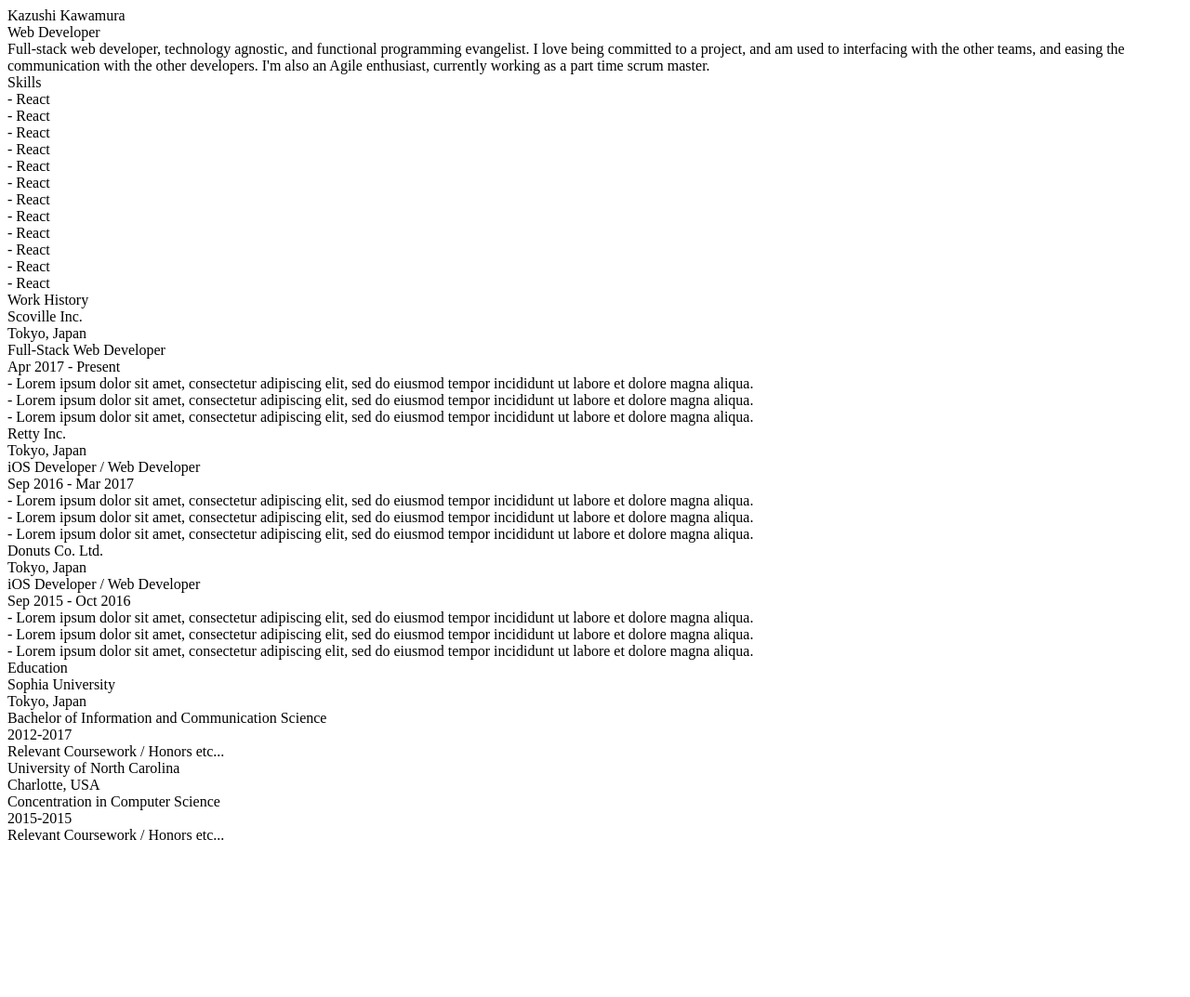
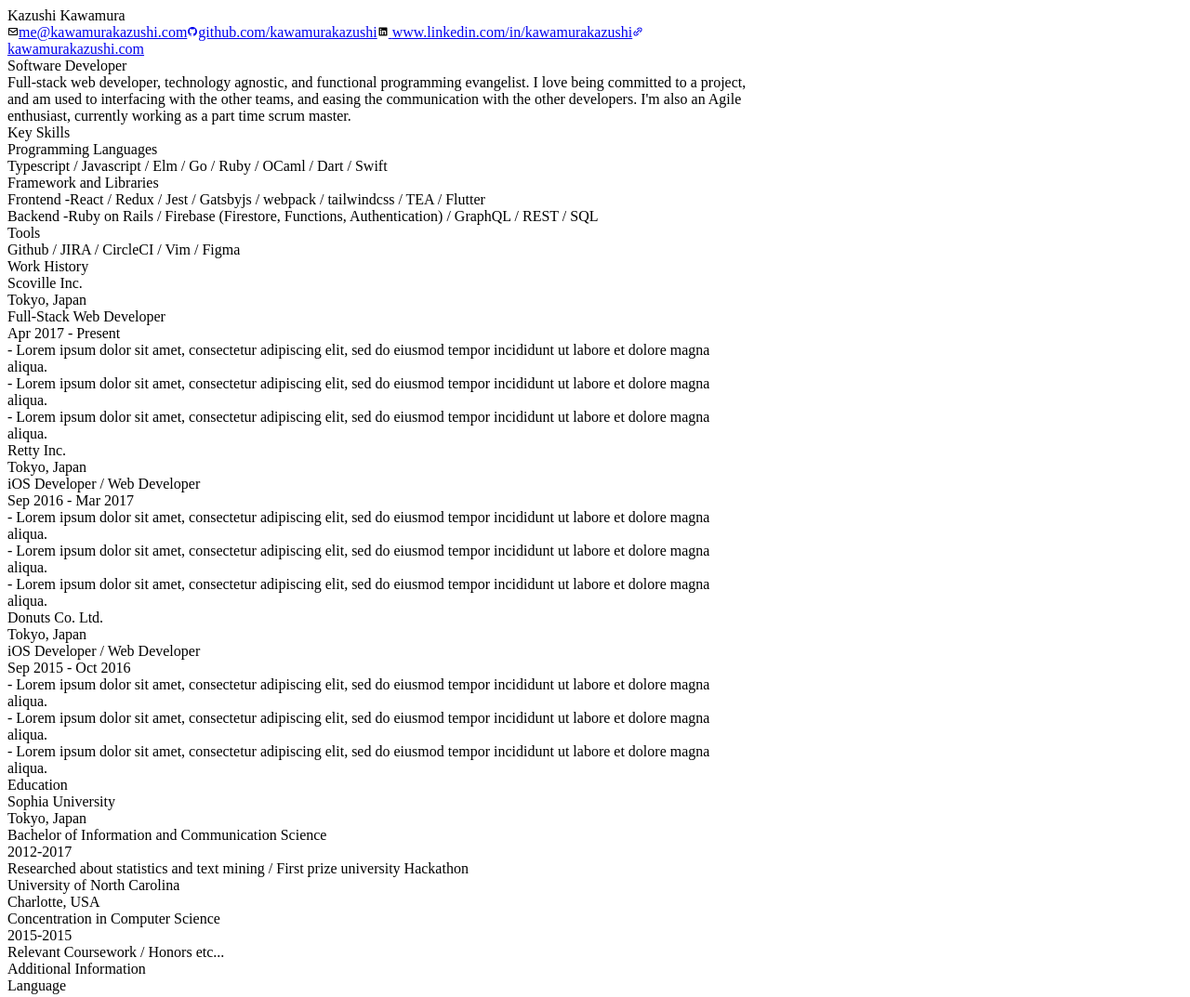
Before and after one commit to kawamurakazushi/.com, a Gatsby site: page /resume in a window 1280 px wide. Shown: the top 1073 px of the page at 93% size. Before the commit the page ends 916 px from the top, so only its background shows below. Built offline with nearby package versions, Linux system fonts and the light colour scheme; Gatsby itself is replaced by a stand-in of ours.

Commit message:
feat: add links, and skills

```diff
--- /dev/null
+++ b/src/icons/linkedin.tsx
@@ -0,0 +1,19 @@
+import React from "react";
+
+export const LinkedInIcon = ({
+  size,
+  className,
+}: {
+  size: string;
+  className?: string;
+}) => (
+  <svg
+    className={className}
+    xmlns="http://www.w3.org/2000/svg"
+    width={size}
+    height={size}
+    viewBox="0 0 24 24"
+  >
+    <path d="M20,3H4C3.447,3,3,3.448,3,4v16c0,0.552,0.447,1,1,1h16c0.553,0,1-0.448,1-1V4C21,3.448,20.553,3,20,3z M8.339,18.337H5.667	v-8.59h2.672V18.337z M7.003,8.574c-0.856,0-1.548-0.694-1.548-1.548s0.691-1.548,1.548-1.548c0.854,0,1.548,0.693,1.548,1.548	S7.857,8.574,7.003,8.574z M18.338,18.337h-2.669V14.16c0-0.996-0.018-2.277-1.388-2.277c-1.39,0-1.601,1.086-1.601,2.207v4.248	h-2.667v-8.59h2.56v1.174h0.037c0.355-0.675,1.227-1.387,2.524-1.387c2.704,0,3.203,1.778,3.203,4.092V18.337z" />
+  </svg>
+);
--- /dev/null
+++ b/src/icons/mail.tsx
@@ -0,0 +1,19 @@
+import React from "react";
+
+export const MailIcon = ({
+  size,
+  className,
+}: {
+  size: string;
+  className?: string;
+}) => (
+  <svg
+    className={className}
+    xmlns="http://www.w3.org/2000/svg"
+    width={size}
+    height={size}
+    viewBox="0 0 24 24"
+  >
+    <path d="M20,4H4C2.897,4,2,4.897,2,6v12c0,1.103,0.897,2,2,2h16c1.103,0,2-0.897,2-2V6C22,4.897,21.103,4,20,4z M20,6v0.511 l-8,6.223L4,6.512V6H20z M4,18V9.044l7.386,5.745C11.566,14.93,11.783,15,12,15s0.434-0.07,0.614-0.211L20,9.044L20.002,18H4z" />
+  </svg>
+);
--- a/src/pages/resume.tsx
+++ b/src/pages/resume.tsx
@@ -1,43 +1,44 @@
 import React, { memo } from "react";
 
+import { GithubIcon } from "../icons/github";
+import { LinkIcon } from "../icons/link";
+import { LinkedInIcon } from "../icons/linkedin";
+import { MailIcon } from "../icons/mail";
+
 const header = "font-semibold text-lg border-b border-black mt-2 mb-2";
-
-const accent = "font-semibold";
-
+const accent = "font-semibold mt-1";
 const italic = "italic";
 
-export default memo(() => (
-  <div className="max-w-main text-sm m-auto px-3 py-2">
+const Skills = () => (
+  <>
+    <div className={`${header}`}>Key Skills</div>
     <div>
-      <div className="font-bold text-4xl">Kazushi Kawamura</div>
-      <div className={`${italic}`}>Web Developer</div>
+      <div className={accent}>Programming Languages</div>
       <div>
-        Full-stack web developer, technology agnostic, and functional
-        programming evangelist. I love being committed to a project, and am used
-        to interfacing with the other teams, and easing the communication with
-        the other developers. I'm also an Agile enthusiast, currently working as
-        a part time scrum master.
+        Typescript / Javascript / Elm / Go / Ruby / OCaml / Dart / Swift
       </div>
+      <div className={accent}>Framework and Libraries</div>
+      <div>
+        <span style={{ width: 74 }} className="inline-block italic">
+          Frontend -
+        </span>
+        React / Redux / Jest / Gatsbyjs / webpack / tailwindcss / TEA / Flutter
+      </div>
+      <div>
+        <span style={{ width: 74 }} className=" inline-block italic">
+          Backend -
+        </span>
+        Ruby on Rails / Firebase (Firestore, Functions, Authentication) /
+        GraphQL / REST / SQL
+      </div>
+      <div className={accent}>Tools</div>
+      <div>Github / JIRA / CircleCI / Vim / Figma</div>
     </div>
-    <div className={`${header}`}>Skills</div>
-    <div className="flex">
-      <div className="flex-1">
-        <div>- React</div>
-        <div>- React</div>
-        <div>- React</div>
-        <div>- React</div>
-        <div>- React</div>
-        <div>- React</div>
-      </div>
-      <div className="flex-1">
-        <div>- React</div>
-        <div>- React</div>
-        <div>- React</div>
-        <div>- React</div>
-        <div>- React</div>
-        <div>- React</div>
-      </div>
-    </div>
+  </>
+);
+
+const WorkHistory = () => (
+  <>
     <div className={`${header}`}>Work History</div>
     <div>
       <div className="flex justify-between">
@@ -111,6 +112,11 @@
         </div>
       </div>
     </div>
+  </>
+);
+
+const Education = () => (
+  <>
     <div className={`${header}`}>Education</div>
     <div className="mb-3">
       <div className="flex justify-between">
@@ -123,7 +129,10 @@
         </div>
         <div className={`${italic}`}>2012-2017</div>
       </div>
-      <div>Relevant Coursework / Honors etc...</div>
+      <div>
+        Researched about statistics and text mining / First prize university
+        Hackathon
+      </div>
     </div>
     <div>
       <div className="flex justify-between">
@@ -136,5 +145,67 @@
       </div>
       <div>Relevant Coursework / Honors etc...</div>
     </div>
+  </>
+);
+
+const AdditionalInformation = () => (
+  <>
+    <div className={`${header}`}>Additional Information</div>
+    <div className={accent}>Language</div>
+    <div>Japanese - Native</div>
+    <div>English - Proficient (TOEIC 945, TOEFL iBT 92)</div>
+  </>
+);
+
+export default memo(() => (
+  <div style={{ maxWidth: 800 }} className="text-sm m-auto px-3 py-2">
+    <div>
+      <div className="font-bold text-3xl">Kazushi Kawamura</div>
+      <div className="mb-2">
+        <a
+          href="mailto:me@kawamurakazushi.com"
+          className="flex items-center text-xs"
+        >
+          <MailIcon className="mr-1" size="12" />
+          me@kawamurakazushi.com
+        </a>
+        <a
+          target="_blank"
+          href="https://github.com/kawamurakazushi"
+          className="flex items-center text-xs"
+        >
+          <GithubIcon className="mr-1" size="12" />
+          github.com/kawamurakazushi
+        </a>
+        <a
+          target="_blank"
+          href="https://www.linkedin.com/in/kawamurakazushi"
+          className="flex items-center text-xs"
+        >
+          <LinkedInIcon className="mr-1" size="12" />{" "}
+          www.linkedin.com/in/kawamurakazushi
+        </a>
+        <a
+          target="_blank"
+          href="https://kawamurakazushi.com"
+          className="flex items-center text-xs"
+        >
+          <LinkIcon className="mr-1" size="12" />
+          kawamurakazushi.com
+        </a>
+      </div>
+      <div className={`${italic}`}>Software Developer</div>
+      <div>
+        Full-stack web developer, technology agnostic, and functional
+        programming evangelist. I love being committed to a project, and am used
+        to interfacing with the other teams, and easing the communication with
+        the other developers. I'm also an Agile enthusiast, currently working as
+        a part time scrum master.
+      </div>
+    </div>
+    <Skills />
+    <WorkHistory />
+    <Education />
+    <AdditionalInformation />
   </div>
 ));
```
